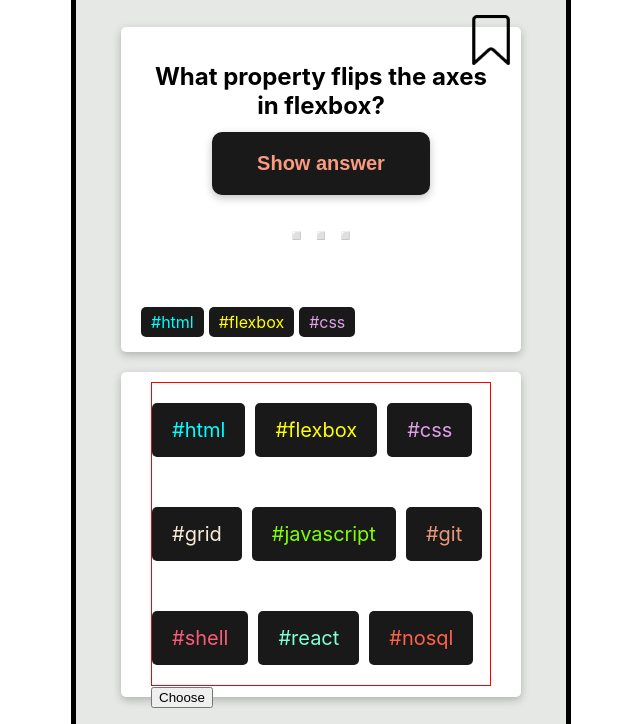
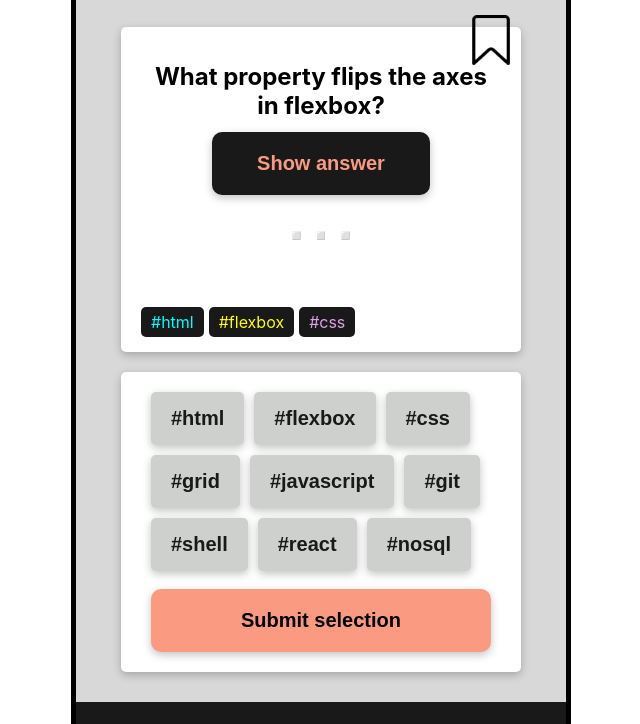
Before and after one commit to MeenaFoerderer/quiz-app, a plain HTML site: page index.html in a window 1280 px wide. Shown: the part 189-913 px from the top of the page, without its empty margins (319-959 px from the left). Drawn offline with Linux system fonts and the light colour scheme.

Commit message:
change classes and style

```diff
--- a/css/footer.css
+++ b/css/footer.css
@@ -6,6 +6,7 @@ footer {
   border-bottom: var(--outer-border);
   border-radius: 0 0 20px 20px;
   padding: 25px 0;
+  background-color: var(--dark-base-color);
 }
 
 .icon-footer {
--- a/css/gobal.css
+++ b/css/gobal.css
@@ -8,8 +8,10 @@
 }
 
 :root {
-  --button-text-color: #fa9b81;
+  --dark-base-color: #191919;
+  --button-color: #fa9b81;
   --outer-border: 5px solid black;
+  --box-shadow: rgba(0, 0, 0, 0.24) 0px 3px 8px;
 }
 
 body {
@@ -17,3 +19,16 @@ body {
   font-family: -apple-system, BlinkMacSystemFont, "Segoe UI", Roboto, Helvetica,
     Arial, sans-serif, "Apple Color Emoji", "Segoe UI Emoji", "Segoe UI Symbol";
 }
+
+section {
+  width: 400px;
+  height: 325px;
+  margin: 20px auto;
+  padding: 10px 30px;
+  background-color: #fff;
+  border-radius: 5px;
+  box-shadow: var(--box-shadow);
+
+  /*box-shadow: 0px 3px 3px -2px rgb(0 0 0 / 20%),
+    0px 3px 4px 0px rgb(0 0 0 / 14%), 0px 1px 8px 0px rgb(0 0 0 / 12%);*/
+}
--- a/css/main.css
+++ b/css/main.css
@@ -5,7 +5,7 @@
 }
 
 main {
-  background-color: #e6e8e6;
+  background-color: #d8d8d8;
   padding: 10px 0;
   border-left: var(--outer-border);
   border-right: var(--outer-border);
@@ -25,7 +25,7 @@ h1 {
   padding: 50px 0;
   text-transform: uppercase;
   font-size: 50px;
-  text-shadow: 1px 1px #191919;
+  text-shadow: 1px 1px var(--dark-base-color);
   font-family: "Chango", Arial, Helvetica, sans-serif;
 }
 
@@ -42,40 +42,30 @@ h2 {
   margin-bottom: 25px;
 }
 
-section {
-  width: 400px;
-  height: 325px;
-  margin: 20px auto;
-  padding: 10px 30px;
-  background-color: #fff;
-  border-radius: 5px;
-  box-shadow: rgba(0, 0, 0, 0.24) 0px 3px 8px;
-
-  /*box-shadow: 0px 3px 3px -2px rgb(0 0 0 / 20%),
-    0px 3px 4px 0px rgb(0 0 0 / 14%), 0px 1px 8px 0px rgb(0 0 0 / 12%);*/
-}
-
-.card {
+.card-section {
   display: flex;
   align-items: center;
   position: relative;
   flex-direction: column;
 }
 
-.categories {
+.categories-section {
   text-align: left;
+  height: 300px;
+}
+
+.main-btns {
+  font-size: 20px;
+  border-radius: 10px;
+  font-weight: bold;
+  border: none;
+  box-shadow: var(--box-shadow);
 }
 
 .show-btn {
   padding: 20px 45px;
-  font-size: 20px;
-  background-color: #191919;
-  border: none;
-  border-radius: 10px;
-  _color: #e6e8e6;
-  color: var(--button-text-color);
-  font-weight: bold;
-  box-shadow: rgba(0, 0, 0, 0.24) 0px 3px 8px;
+  background-color: var(--dark-base-color);
+  color: var(--button-color);
 }
 
 .answer {
@@ -84,11 +74,11 @@ section {
 
 .show-btn:hover {
   background-color: #ced0ce;
-  color: #191919;
+  color: var(--dark-base-color);
   cursor: pointer;
 }
 
-.choices {
+.selected-categories {
   margin-top: 0;
   display: flex;
   align-self: flex-start;
@@ -97,62 +87,85 @@ section {
   left: 20px;
 }
 
-.choices-box {
+.selected-categories-box {
   margin-top: 0;
   margin-right: 5px;
   padding: 5px 10px;
-  background-color: #191919;
+  background-color: var(--dark-base-color);
   border-radius: 5px;
 }
 
-.selectors {
+.categories-container {
   display: flex;
   flex-wrap: wrap;
   gap: 10px;
-  margin-top: 0;
-  border: 1px solid red;
+  margin-top: 10px;
   padding: 0;
 }
 
-.selectors-box {
+.categories-btn {
   padding: 15px 20px;
-  background-color: #191919;
+  background-color: #ced0ce;
+  color: #191919;
+  font-weight: bold;
+  border: none;
   border-radius: 5px;
   font-size: 20px;
+  box-shadow: var(--box-shadow);
 }
 
+.categories-btn:focus {
+  background-color: var(--dark-base-color);
+}
+
+.html-btn:focus,
 .html-box {
   color: cyan;
 }
 
+.flex-btn:focus,
 .flex-box {
   color: yellow;
 }
 
+.css-btn:focus,
 .css-box {
   color: #dfa0e7;
 }
 
+.grid-btn:focus,
 .grid-box {
   color: antiquewhite;
 }
 
+.js-btn:focus,
 .js-box {
   color: chartreuse;
 }
 
+.git-btn:focus,
 .git-box {
   color: darksalmon;
 }
 
+.shell-btn:focus,
 .shell-box {
   color: #fa5b7b;
 }
 
+.react-btn:focus,
 .react-box {
   color: rgb(127, 255, 214);
 }
 
+.nosql-btn:focus,
 .nosql-box {
   color: tomato;
 }
+
+.submit-btn {
+  width: 100%;
+  padding: 20px 0;
+  margin-top: 18px;
+  background-color: var(--button-color);
+}
--- a/index.html
+++ b/index.html
@@ -13,14 +13,14 @@
         <h1>Quizzles</h1>
       </header>
       <main>
-        <section class="card">
+        <section class="card-section">
           <h2>What property flips the axes in flexbox?</h2>
-          <button class="show-btn">Show answer</button>
+          <button class="main-btns show-btn">Show answer</button>
           <p class="answer">◽️ ◽️ ◽️</p>
-          <div class="choices">
-            <p class="choices-box html-box">#html</p>
-            <p class="choices-box flex-box">#flexbox</p>
-            <p class="choices-box css-box">#css</p>
+          <div class="selected-categories">
+            <p class="selected-categories-box html-box">#html</p>
+            <p class="selected-categories-box flex-box">#flexbox</p>
+            <p class="selected-categories-box css-box">#css</p>
           </div>
           <img
             class="bookmark-icon bookmark-icon-top"
@@ -29,19 +29,19 @@
           />
         </section>
 
-        <section class="categories">
-          <div class="selectors">
-            <p class="selectors-box html-box">#html</p>
-            <p class="selectors-box flex-box">#flexbox</p>
-            <p class="selectors-box css-box">#css</p>
-            <p class="selectors-box grid-box">#grid</p>
-            <p class="selectors-box js-box">#javascript</p>
-            <p class="selectors-box git-box">#git</p>
-            <p class="selectors-box shell-box">#shell</p>
-            <p class="selectors-box react-box">#react</p>
-            <p class="selectors-box nosql-box">#nosql</p>
+        <section class="categories-section">
+          <div class="categories-container">
+            <button class="categories-btn html-btn">#html</button>
+            <button class="categories-btn flex-btn">#flexbox</button>
+            <button class="categories-btn css-btn">#css</button>
+            <button class="categories-btn grid-btn">#grid</button>
+            <button class="categories-btn js-btn">#javascript</button>
+            <button class="categories-btn git-btn">#git</button>
+            <button class="categories-btn shell-btn">#shell</button>
+            <button class="categories-btn react-btn">#react</button>
+            <button class="categories-btn nosql-btn">#nosql</button>
           </div>
-          <button>Choose</button>
+          <button class="main-btns submit-btn">Submit selection</button>
         </section>
 
         <!--OPTIONAL ADDITIONAL CARDS
```
